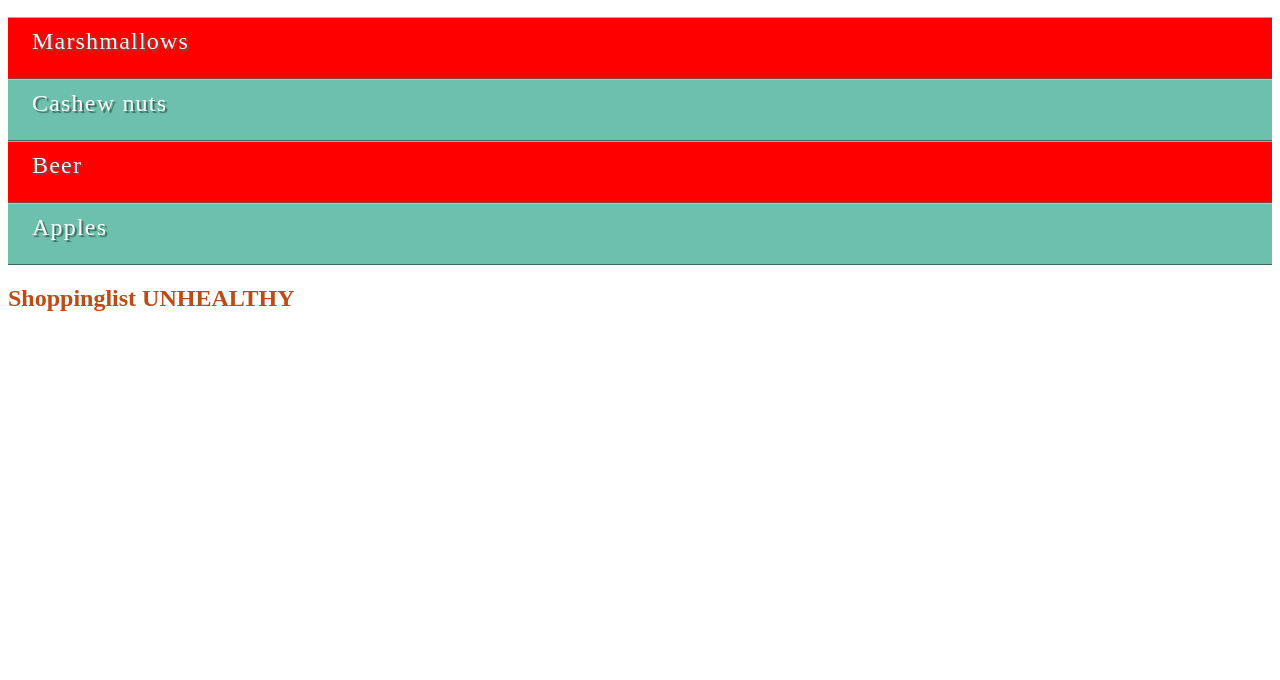
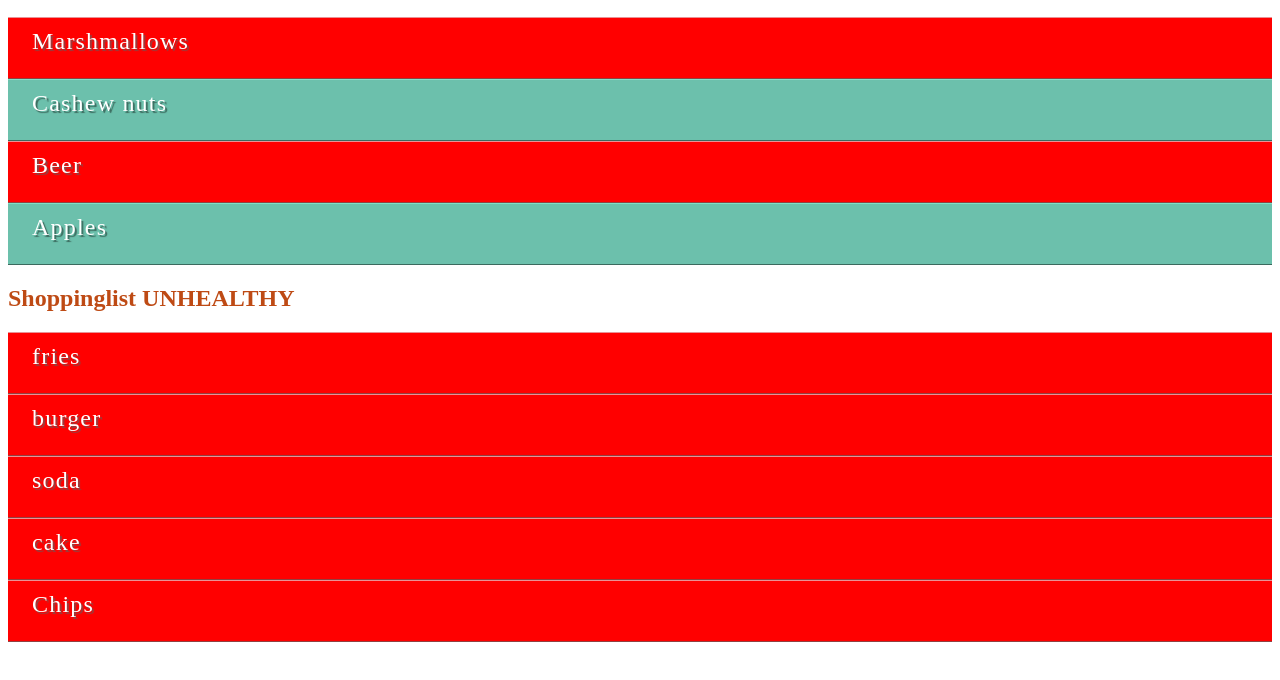
Before and after one commit to Nasraabdullahi/ShoppingList-Opgave-js-html-, a website: page index.htm in a window 1280 px wide. Shown: the part 110-790 px from the top of the page. Drawn offline with Linux system fonts and the light colour scheme.

Commit message:
Task 1 completed: createListItem function added

```diff
--- a/index.htm
+++ b/index.htm
@@ -20,7 +20,14 @@
   <div>
     <h2>Shoppinglist UNHEALTHY</h2>
 
+
     <ul id="listUnhealthy">
+      <!-- Here comes the unhealthy items -->
+      <li id="0" class="unhealthy">fries</li>
+      <li id="1" class="unhealthy">burger</li>
+      <li id="2" class="unhealthy">soda</li>
+      <li id="3" class="unhealthy">cake</li>
+
     </ul>
   </div>
 
--- a/js/index.js
+++ b/js/index.js
@@ -1,2 +1,49 @@
 //Write your Javascript code here
 console.log("Shoppinglist")
+
+//Write your Javascript code here
+console.log("Shoppinglist")
+// Funktion til at oprette et nyt <li>-element
+function lavLi(klasse, id, tekst) {
+  const li = document.createElement("li");
+  li.setAttribute("class", klasse);
+  li.setAttribute("id", id);
+  const tekstNode = document.createTextNode(tekst);
+  li.appendChild(tekstNode);
+  return li;
+}
+
+// Tilføjer et nyt element til listen
+const liste = document.getElementById("listUnhealthy");
+const nyUgesynd = lavLi("unhealthy", "5", "Chips");
+liste.appendChild(nyUgesynd);
+
+
+
+
+
+
+
+
+//vælg original liste
+//const originalList = document.getElementById("list");
+//vælg den tomme liste under usunde varer
+//const unhealthyList = document.getElementById("unhealthy-list");
+//vælg loop gennem alle li og kopier de usunde varer til den nye liste
+//const items = originalList.getElementsByTagName("li");
+
+//for (let i = 0; i < items.length;i++){
+  //  const item = items[i];
+   // if(item.classList.contains("unhealthy")){
+       // const clone = item.cloneNode(true);
+       // unhealthyList.appendChild(clone);
+ //   }
+//}
+//opret et nyt li element
+//const li = document.createElement("li");
+//li.textContent = "Mælk";
+//li.setAttribute("id","item1");
+//li.setAttribute("class","list-item");
+
+//tilføj li elementet til ul
+//ul.appendChild(li);
```
Also changed, not shown: package.json (added, +20 -0 lines).
